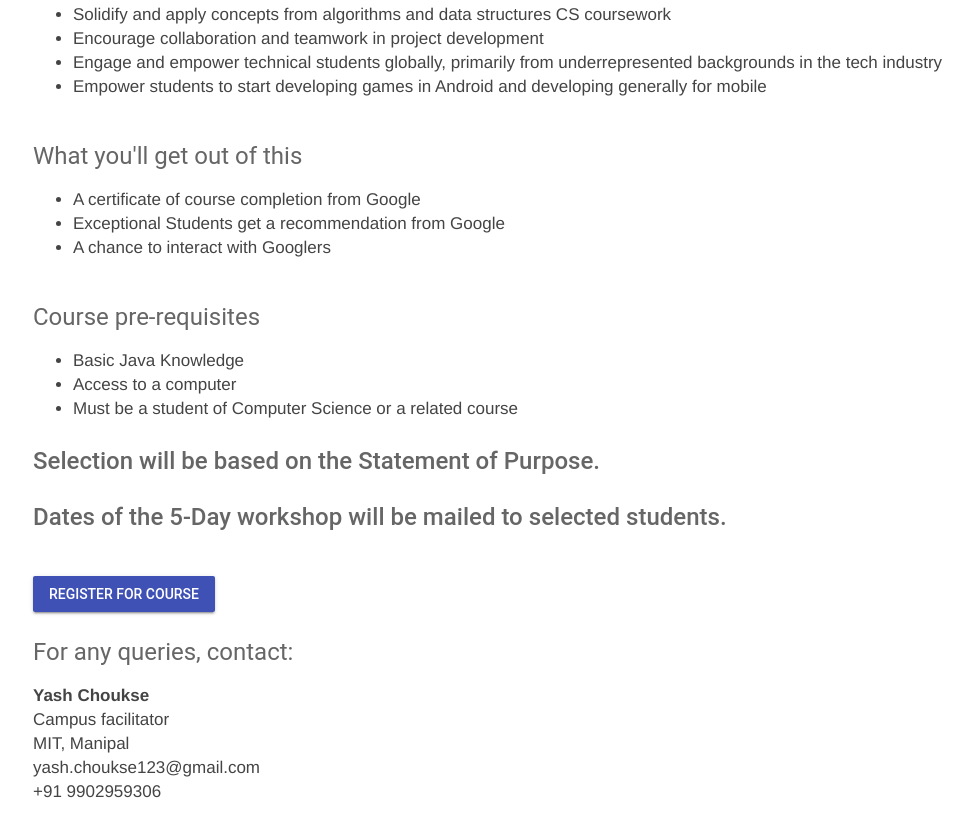
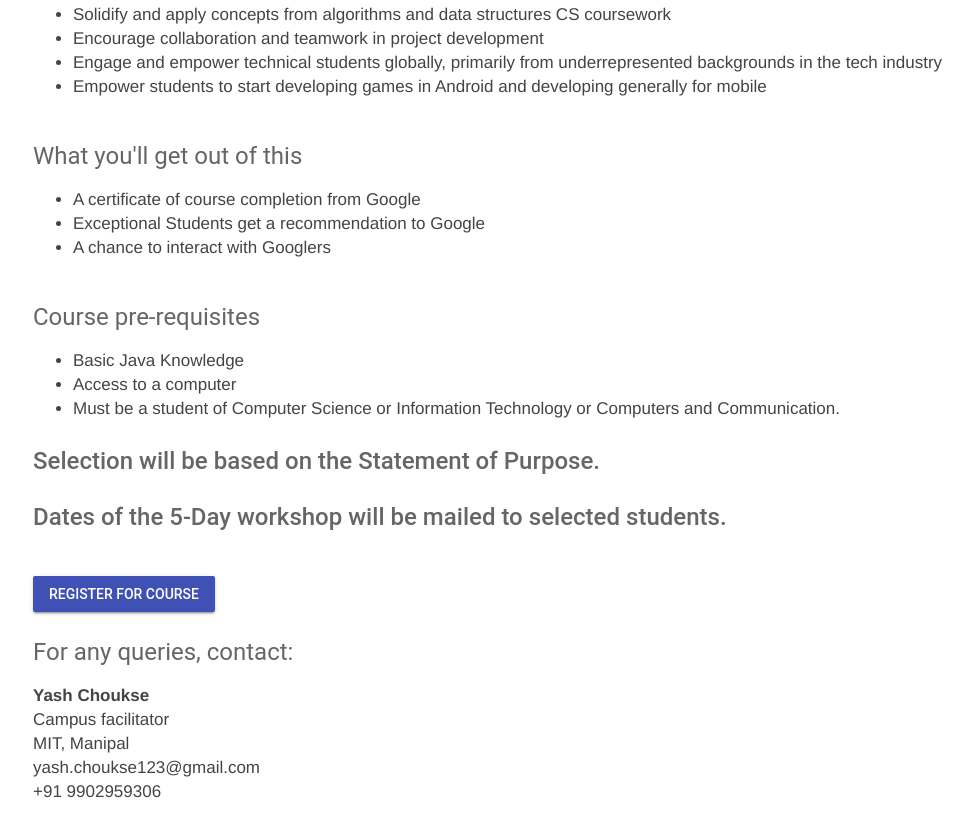
Before and after one commit to adwalvekar/google-as-registration, a plain HTML site: page index.html in a window 1280 px wide. Shown: the part 754-1590 px from the top of the page, without its empty margins (95-1068 px from the left). Before the commit the page ends 1558 px from the top, so only its background shows below. Drawn offline with nearby package versions, Linux system fonts and the light colour scheme.

Commit message:
Fixed Text

```diff
--- a/index.html
+++ b/index.html
@@ -42,7 +42,7 @@
 					<ul>
 
 						<li class="body-text">A certificate of course completion from Google</li>
-						<li class="body-text">Exceptional Students get a recommendation from Google</li>
+						<li class="body-text">Exceptional Students get a recommendation to Google</li>
 						<li class="body-text">A chance to interact with Googlers</li>
 
 					</ul>
@@ -52,7 +52,7 @@
 					<ul>
 						<li class="body-text">Basic Java Knowledge</li>
 						<li class="body-text">Access to a computer</li>
-						<li class="body-text">Must be a student of Computer Science or a related course</li>
+						<li class="body-text">Must be a student of Computer Science or Information Technology or Computers and Communication.</li>
 
 					</ul>
 				</div>
--- a/loadable/default.css
+++ b/loadable/default.css
@@ -1,6 +1,7 @@
 body{
 	text-align: center;
 	overflow-x:hidden;
+	padding-bottom: 5vh;
 }
 .top-bar{
 
@@ -29,7 +30,7 @@ body{
 	width: 100%;
 	color: #ecf0f1;
 	font-size: 300%;
-	font-weight: 300;
+	font-weight: 100;
 	line-height: 1.2;
 	z-index: 3;
 	text-shadow: 1px 1px #666666;
@@ -57,9 +58,10 @@ a{
 }
 .body-text{
 
+font-weight: 100;
 font-size: 17px;
 color: #444444;
-font-weight: 300;
+
 }
 .list{
 
```
Also changed, not shown: 1 other file.
